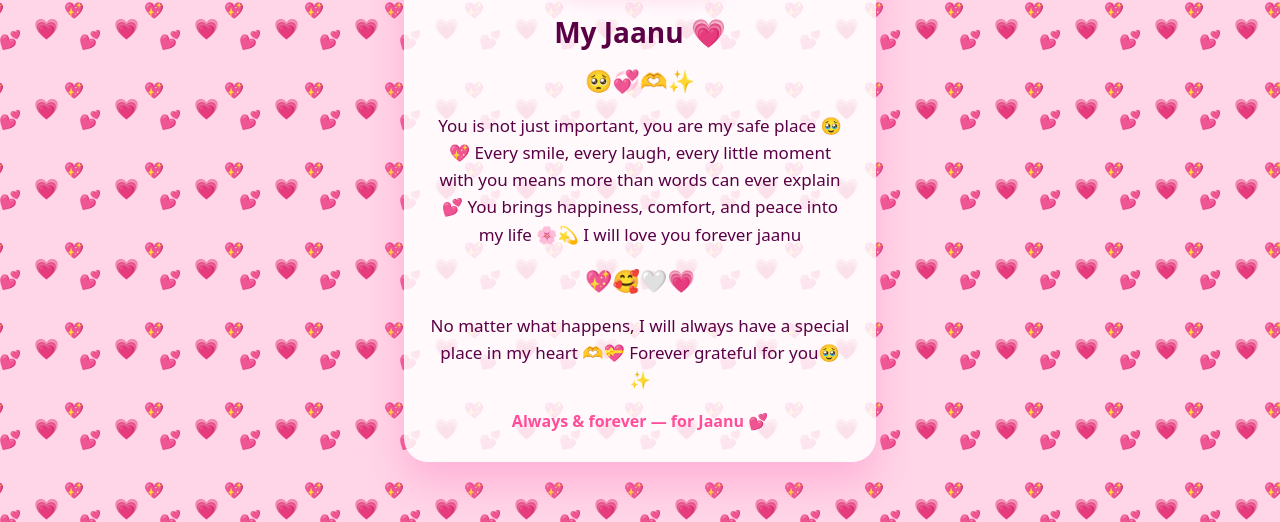
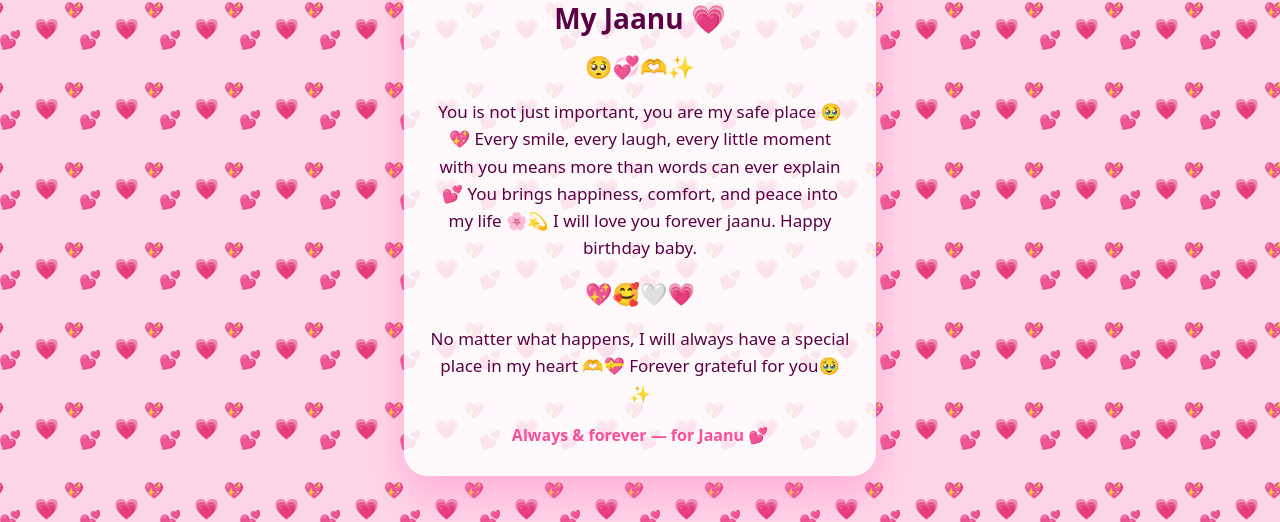
Before and after one commit to aditip1810-max/bday, a plain HTML site: page happy birthday.html in a window 1280 px wide. Shown: the part 278-800 px from the top of the page. Drawn offline with Linux system fonts and the light colour scheme.

Commit message:
Add files via upload

```diff
--- a/happy birthday.html
+++ b/happy birthday.html
@@ -95,7 +95,8 @@
       You is not just important, you are my safe place 🥹💖
       Every smile, every laugh, every little moment with you means
       more than words can ever explain 💕
-      You brings happiness, comfort, and peace into my life 🌸💫 I will love you forever jaanu
+      You brings happiness, comfort, and peace into my life 🌸💫 I will love you forever jaanu. Happy birthday baby.
+
     </p>
 
     <div class="emoji-line">💖🥰🤍💗</div>
```
